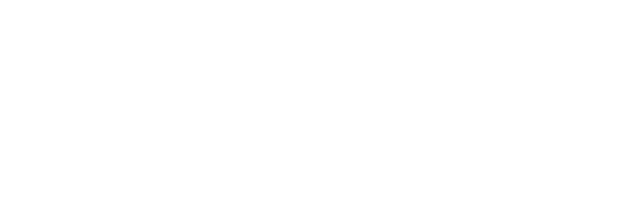
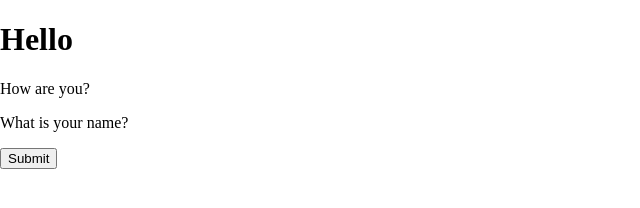
Before and after one commit to MosaicStudio/NEX0417-CES-APPS, a plain HTML site: page index.html in a window 1280 px wide. Shown: the whole page, without its empty margins (0-640 px from the left). Drawn offline with Linux system fonts and the light colour scheme.

Commit message:
Added questions

```diff
--- a/index.html
+++ b/index.html
@@ -8,6 +8,10 @@
 </head>
 <body>
     <div>
+        <h1>Hello</h1>
+        <p>How are you?</p>
+        <p>What is your name?</p>
+        <button>Submit</button>
     </div>
 
 </body>
```
